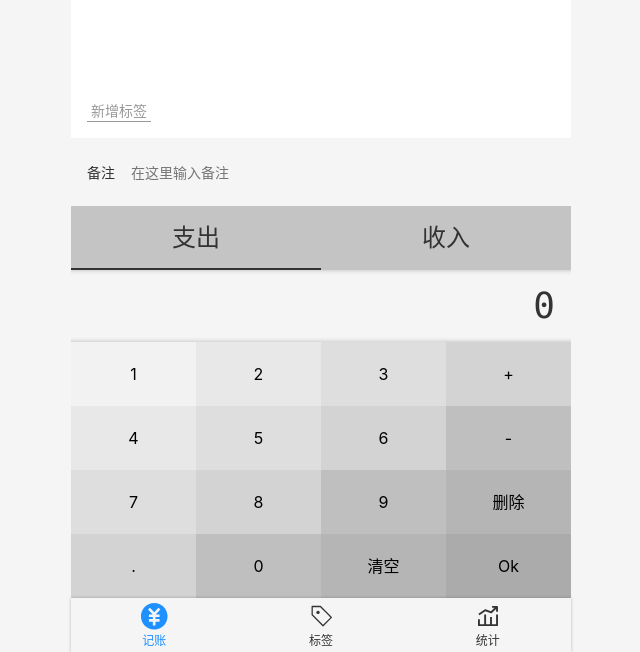
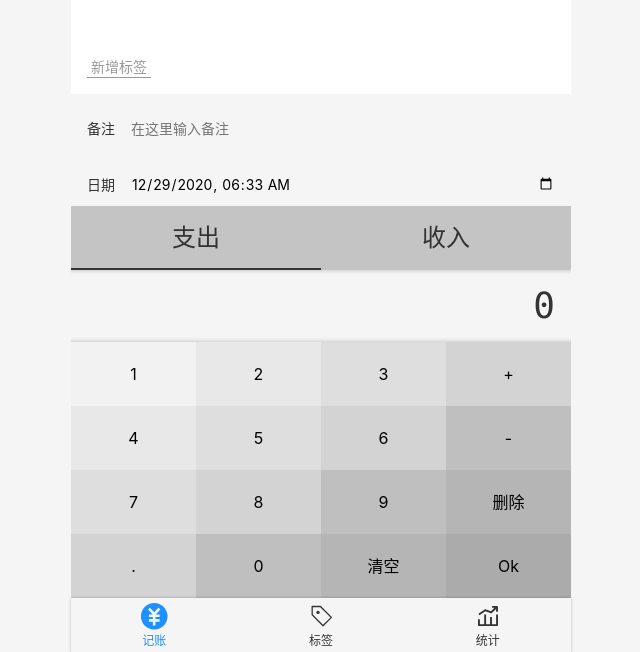
Before and after one commit to Rukakang/morney, a Vue app: page /#/money in a window 1280 px wide. Shown: the part 148-800 px from the top of the page, without its empty margins (319-959 px from the left). Built offline with nearby package versions, Linux system fonts and the light colour scheme.

Commit message:
添加datatimelocal输入框

```diff
--- a/src/views/FormItem.vue
+++ b/src/views/FormItem.vue
@@ -2,22 +2,33 @@
   <div>
     <label class="formItem">
       <span class="name" >{{ fieldName }}</span>
-      <!-- v-model=value等价于 :value=value @input="value=$event.target.value,即把数据绑定并赋值，使用prop时会有问题" -->
-      <input type="text" :value="value"  @input ="onValueChanged($event.target.value)" :placeholder="placeholder">
+      <template v-if="type ==='datetime-local'">
+       <input :type="type||'text'" :value="x(value)"  @input ="onValueChanged($event.target.value)" :placeholder="placeholder">
+      </template>
+      <template v-else>
+        <!-- v-model=value等价于 :value=value @input="value=$event.target.value,即把数据绑定并赋值，使用prop时会有问题" -->
+        <input :type="type||'text'" :value="value"  @input ="onValueChanged($event.target.value)" :placeholder="placeholder">
+      </template>
+
     </label>
   </div>
 </template>
 
 <script lang="ts">
 import Vue from 'vue';
-import {Component, Prop, Watch} from "vue-property-decorator";
+import {Component, Prop} from "vue-property-decorator";
+import dayjs from "dayjs";
 
 @Component
 export default class FormItem extends Vue{
   @Prop({default:''})readonly value!: string;
   @Prop()fieldName!: string;
   @Prop()placeholder?: string;
+  @Prop()type?: string;
 
+  x(iosString: string){
+    return dayjs(iosString).format('YYYY-MM-DDTHH:mm')
+  }
   onValueChanged(value: string){
 
     this.$emit('update:value',value)
--- a/src/views/Money.vue
+++ b/src/views/Money.vue
@@ -3,6 +3,9 @@
     <Layout  class-prefix="layout">
       <NumberPads :value.sync = "recode.amount" @submit="saveRecode"/>
       <Tabs :data-source="recodeTypeList" :value.sync ="recode.type"></Tabs>
+      <div class="createAt">
+        <FormItem type="datetime-local" field-name="日期" placeholder="在这里输入日期" :value.sync="recode.createAt"/>
+      </div>
       <div class="notes">
         <FormItem field-name="备注" placeholder="在这里输入备注" @update:value = "onUpdateNotes"/>
       </div>
@@ -35,7 +38,7 @@ import recodeTypeList from "@/constants/recodeTypeList";
 export default class Money extends  Vue{
   recodeTypeList = recodeTypeList;
   recode: RecodeItem = {
-    tags:[],notes:'',type:'-',amount:0
+    tags:[],notes:'',type:'-',amount:0,createAt:new Date().toISOString()
   }
   get recodeList(){
     return this.$store.state.recodeList;
```
